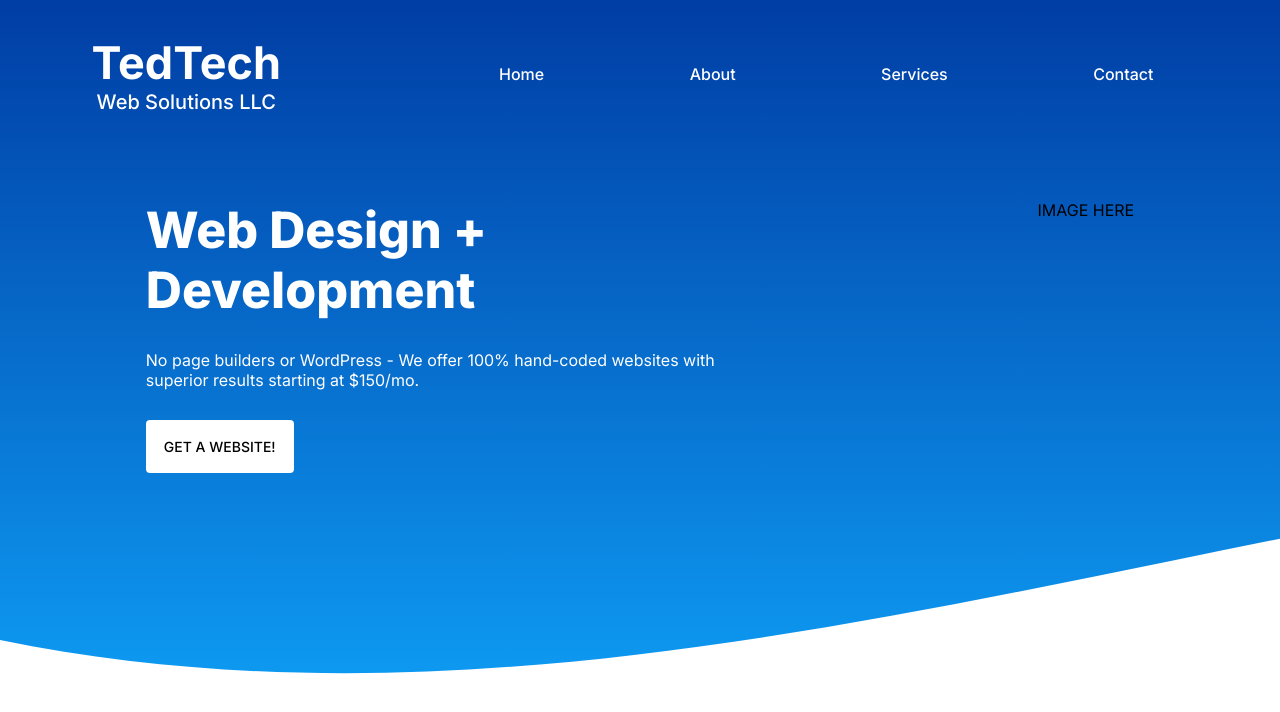
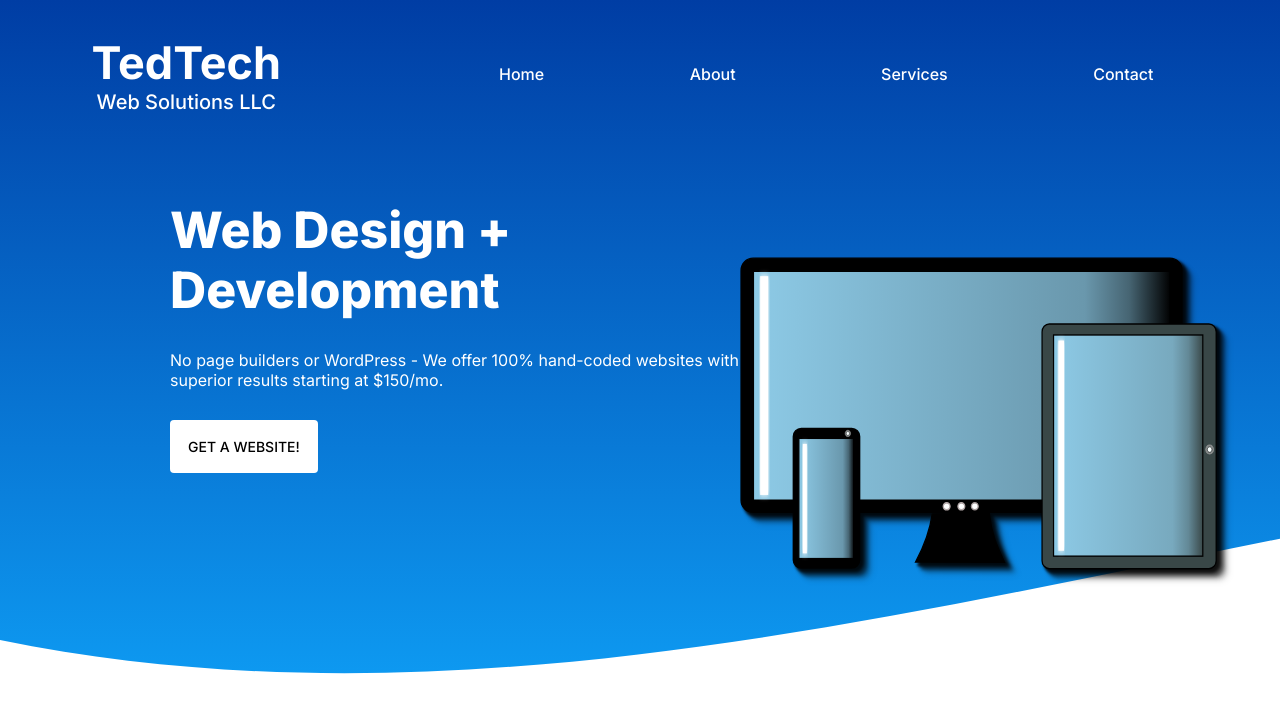
Before and after one commit to tdeckard2000/websitesbytrent, a Next.js app: page / in a window 1280 px wide. Shown: the top 712 px of the page. Built offline with nearby package versions, Linux system fonts and the light colour scheme.

Commit message:
add place holder image

```diff
--- a/src/pages/index.tsx
+++ b/src/pages/index.tsx
@@ -23,7 +23,9 @@ export default function Home() {
               <div className={styles.body}>No page builders or WordPress - We offer 100% hand-coded websites with superior results starting at $150/mo.</div>
               <div className={styles.button}>GET A WEBSITE!</div>
             </div>
-            <div className={styles.colRight}>IMAGE HERE</div>
+            <div className={styles.colRight}>
+              <img src="platform.svg" alt="" />
+            </div>
           </div>
         </div>
       </main>
--- a/src/styles/Home.module.scss
+++ b/src/styles/Home.module.scss
@@ -35,6 +35,13 @@
 
 .colRight {
 
+    img {
+        position: absolute;
+        right: 10px;
+        top: 200px;
+        width: 600px;
+    }
+
 }
 
 .introBody {
```
Also changed, not shown: public/platform.svg (added).
